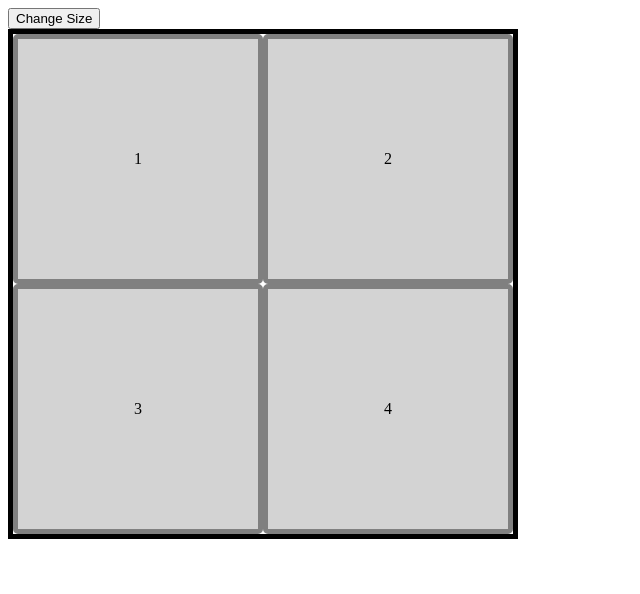
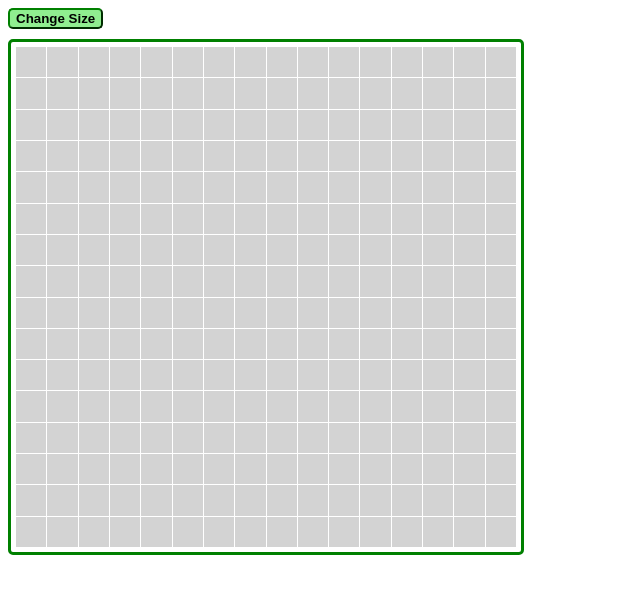
Before and after one commit to Jerry-V/etch-a-sketch, a plain HTML site: page index.html in a window 1280 px wide. Shown: the whole page, without its empty margins (0-640 px from the left). Drawn offline with Linux system fonts and the light colour scheme.

Commit message:
Finish button functionality

```diff
--- a/index.html
+++ b/index.html
@@ -6,8 +6,8 @@
         <link rel="stylesheet" href="styles.css">
     </head>
     <body>
-        <div id="button"><button>Change Size</button></div>
-        <div id="container"></div>
+        <input type="button" id="button" value="Change Size" onclick=buttonRefresh()>
+        <div class="default-container" id="container"></div>
         <script src="javascript.js"></script>
     </body>
 </html>
--- a/javascript.js
+++ b/javascript.js
@@ -1,8 +1,3 @@
-
-// needs to be linked to button
-let width = 2;
-let nCells = width * width;
-
 // reference site for creating a grid layout:
 // https://www.w3schools.com/css/css_grid.asp
 // grid layout cheatsheets
@@ -10,35 +5,34 @@ let nCells = width * width;
 // https://chriskonings.com/side/grid-cheat-sheet/
 // grid tutorials
 // https://cssgridgarden.com/
-const body = document.body;
+
 let container = document.querySelector('#container');
-container.style = 'width: 500px; height: 500px; display: grid; grid-template-columns: repeat('+width+', 1fr);';
-container.style.backgroundColor = 'white';
-container.style.border = 'solid black 5px';
+let cell = document.createElement('div');
+cell.classList.add('default-cell', 'cell-item');
 
+function refreshGrid(width,gridDiv){
+    // clears the grid of any previous child nodes
+    // https://stackoverflow.com/questions/3955229/remove-all-child-elements-of-a-dom-node-in-javascript
+    gridDiv.textContent = '';
+    // console.log('cells removed');
 
-let cell = document.createElement('div');
-cell.className='cell-item';
-cell.textContent='123';
-cell.style = 'display: flex; justify-content: center; align-items: center;';
-cell.style.backgroundColor='lightgrey';
-cell.style.border = 'solid 5px grey';
-cell.style.borderRadius = '5px';
+    // populates grid fully and keeps it a square
+    let nCells = width * width;
+    gridDiv.style='grid-template-columns: repeat('+width+',1fr);';
 
+    for (i=0; i<nCells; i++){
+        // without cloneNode set to true to add multiple elements
+        // https://javascript.tutorialink.com/how-to-appendchildelement-many-times-the-same-element/
+        gridDiv.appendChild(cell.cloneNode(true));
+        // console.log('cells added');
+    }
 
-
-// without cloneNode set to true to add multiple elements
-// https://javascript.tutorialink.com/how-to-appendchildelement-many-times-the-same-element/
-for (i=0; i<nCells; i++){
-    // number each cell
-    cell.textContent=''+(i+1)+''
-    container.appendChild(cell.cloneNode(true));
+    // add eventListener to multiple items so each cell can change color
+    // https://bobbyhadz.com/blog/javascript-add-event-listener-to-all-elements-with-class
+    // Needs to be inside this function or it is not always called
+    const allCells = document.querySelectorAll('.cell-item');
+    allCells.forEach(item => { item.addEventListener('mouseover', randColor)})
 }
-
-// add eventListener to multiple items
-// https://bobbyhadz.com/blog/javascript-add-event-listener-to-all-elements-with-class
-const allCells = document.querySelectorAll('.cell-item');
-allCells.forEach(item => { item.addEventListener('mouseleave', randColor)})
 
 function randColor(e) {
     let colorRange = 256;
@@ -46,4 +40,20 @@ function randColor(e) {
     let b = Math.floor(Math.random()*colorRange);
     let c = Math.floor(Math.random()*colorRange);
     e.target.style.backgroundColor='rgb('+a+','+b+','+c+')';
+    console.log('rand color applied');
 }
+
+function buttonRefresh(){
+    let message = prompt('Enter a number from 1 to 100:');
+
+    console.log('Inputted Value: '+message);
+    if (!isNaN(message) && message > 0 && message <= 100){
+        // console.log('is a number');
+        refreshGrid(message,container);
+    } else {
+        // console.log('not a number');
+    }
+}
+
+// Default generation of grid
+refreshGrid(16,container);
--- a/styles.css
+++ b/styles.css
@@ -0,0 +1,27 @@
+#button {
+    margin-bottom: 10px;
+    background-color: lightgreen;
+    font-weight: bold;
+    border-color: green;
+    border-radius: 5px;
+}
+
+.default-container {
+    width: 500px;
+    height: 500px;
+    background-color: white;
+    border: solid green 3px;
+    border-radius: 5px;
+    display: grid;
+    grid-template-columns: repeat(16,1fr);
+    gap: 1px;
+    padding:5px;
+}
+
+.default-cell {
+    display: flex;
+    justify-content: center;
+    align-items: center;
+    background-color: lightgrey;
+    border-radius: 0px;
+}
```
